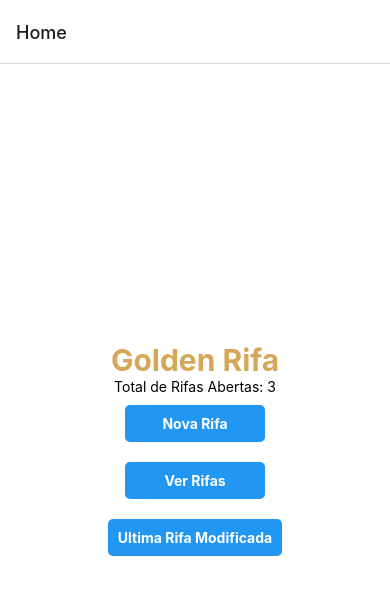
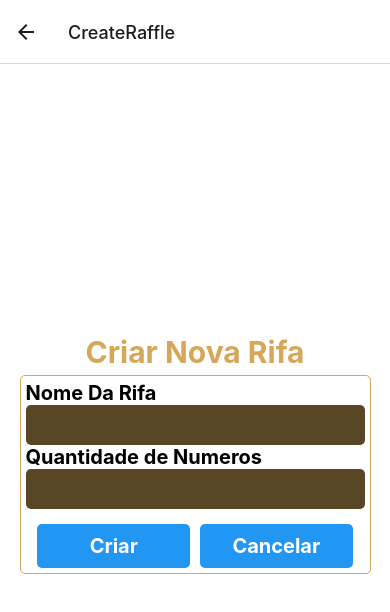
Before and after one commit to wesleywil/gold_raffle, a React Native app: screen /CreateRaffle in a window 390 px wide. Shown: the top 612 px of the page. Built offline with nearby package versions, Linux system fonts and the light colour scheme.

Commit message:
added a new screen create_raffle_screen, updated home_screen by including the navitation to the new screen and updated the App.tsx by adding the new screen to the Stack of screens

```diff
--- a/App.tsx
+++ b/App.tsx
@@ -4,6 +4,7 @@ import { createNativeStackNavigator } from "@react-navigation/native-stack";
 // Screens
 import HomeScreen from "./screens/home_screen/home_screen";
 import RafflesScreen from "./screens/raffles_screen/raffles_screen";
+import CreateRaffleScreen from "./screens/create_raffle_screen/create_raffle_screen";
 
 const Stack = createNativeStackNavigator();
 
@@ -13,6 +14,7 @@ export default function App() {
       <Stack.Navigator initialRouteName="Home">
         <Stack.Screen name="Home" component={HomeScreen} />
         <Stack.Screen name="Raffles" component={RafflesScreen} />
+        <Stack.Screen name="CreateRaffle" component={CreateRaffleScreen} />
       </Stack.Navigator>
     </NavigationContainer>
   );
--- /dev/null
+++ b/screens/create_raffle_screen/create_raffle_screen.tsx
@@ -0,0 +1,88 @@
+import {
+  TouchableOpacity,
+  View,
+  Text,
+  TextInput,
+  Button,
+  StyleSheet,
+} from "react-native";
+
+const CreateRaffleScreen = () => {
+  return (
+    <View style={styles.container}>
+      <Text style={styles.title}>Criar Nova Rifa</Text>
+      <View style={styles.contForm}>
+        <Text style={styles.formText}>Nome Da Rifa</Text>
+        <TextInput style={styles.formInput} />
+        <Text style={styles.formText}>Quantidade de Numeros</Text>
+        <TextInput keyboardType="numeric" style={styles.formInput} />
+        <View style={styles.contButton}>
+          <TouchableOpacity
+            style={[styles.button, { minWidth: "45%" }]}
+            onPress={() => {}}
+          >
+            <Text style={styles.buttonText}>Criar</Text>
+          </TouchableOpacity>
+          <TouchableOpacity
+            style={[styles.button, { minWidth: "45%" }]}
+            onPress={() => {}}
+          >
+            <Text style={styles.buttonText}>Cancelar</Text>
+          </TouchableOpacity>
+        </View>
+      </View>
+    </View>
+  );
+};
+
+const styles = StyleSheet.create({
+  container: {
+    flex: 1,
+    backgroundColor: "#fff",
+    alignItems: "center",
+    justifyContent: "center",
+  },
+  title: {
+    fontSize: 30,
+    fontWeight: "bold",
+    color: "#D6A758",
+  },
+  contForm: {
+    width: "90%",
+    marginTop: 5,
+    padding: 5,
+    borderWidth: 1,
+    borderColor: "#D6A758",
+    borderRadius: 5,
+  },
+  formText: {
+    fontSize: 20,
+    fontWeight: "bold",
+  },
+  formInput: {
+    fontSize: 30,
+    padding: 2,
+    backgroundColor: "#594625",
+    color: "white",
+    borderRadius: 5,
+  },
+  contButton: {
+    marginTop: 15,
+    flexDirection: "row",
+    justifyContent: "center",
+    gap: 10,
+  },
+  button: {
+    backgroundColor: "#2196F3",
+    padding: 10,
+    borderRadius: 5,
+  },
+  buttonText: {
+    fontSize: 20,
+    color: "white",
+    textAlign: "center",
+    fontWeight: "bold",
+  },
+});
+
+export default CreateRaffleScreen;
--- a/screens/home_screen/home_screen.tsx
+++ b/screens/home_screen/home_screen.tsx
@@ -15,7 +15,7 @@ const HomeScreen = ({ navigation }: any) => {
         {/* Abrir Nova Rifa */}
         <TouchableOpacity
           style={[styles.button, { minWidth: "80%" }]}
-          onPress={() => navigation.navigate("Raffles")}
+          onPress={() => navigation.navigate("CreateRaffle")}
         >
           <Text style={styles.buttonText}>Nova Rifa</Text>
         </TouchableOpacity>
```
